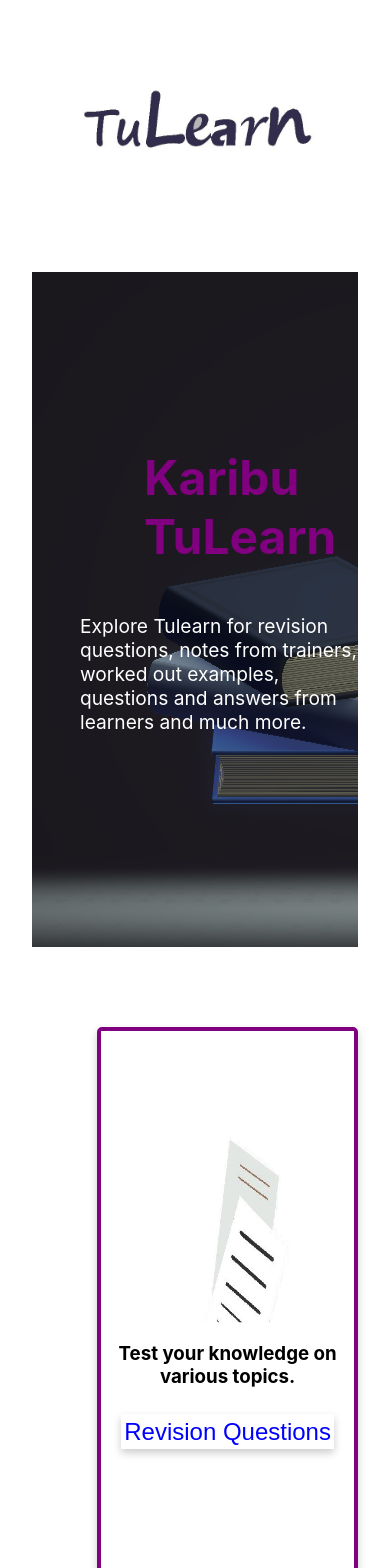
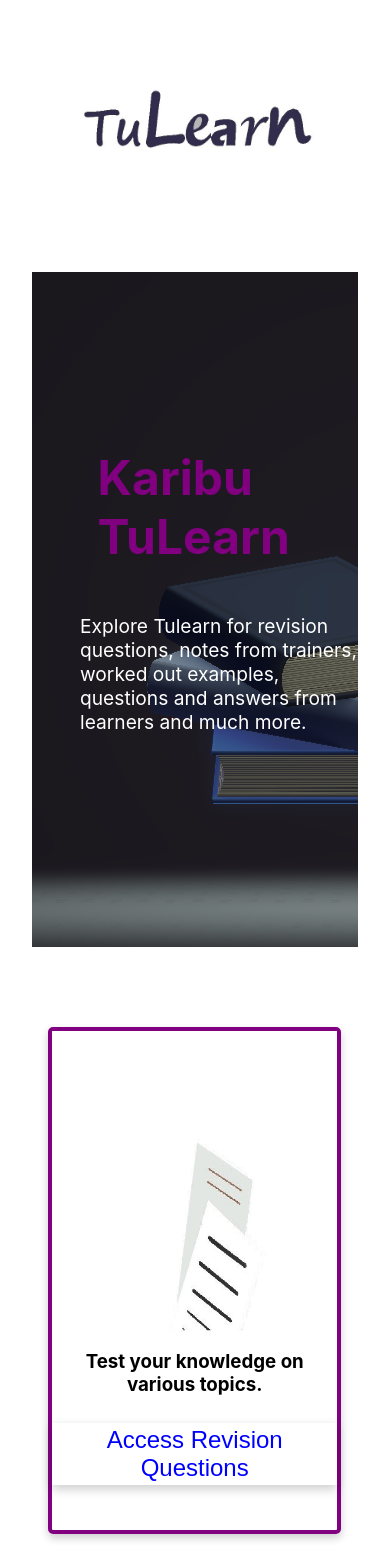
Before and after one commit to kurves/tulearn, a Next.js app: page / in a window 390 px wide. Shown: the top 1568 px of the page. Built offline with nearby package versions, Linux system fonts and the light colour scheme.

Commit message:
working on design mistakes

```diff
--- a/pages/landing.js
+++ b/pages/landing.js
@@ -19,7 +19,7 @@
 				height={300}
 			/>
 			<div className={styles.description}>
-				<h3 style={{ color: "purple", marginLeft: "4rem", fontSize: "3rem" }}>
+				<h3 className={styles.welcome}>
 					Karibu TuLearn
 				</h3>
 				<p style={{ fontSize: "1.2rem" }}>
@@ -35,7 +35,7 @@
 				<Link href="./units">
 				<Service
 					description="Test your knowledge on various topics."
-					title="Revision Questions"
+					title={"Access Revision  Questions"}
 				/>
 				</Link>
 			</div>
--- a/styles/Home.module.css
+++ b/styles/Home.module.css
@@ -42,3 +42,14 @@
     }
 
 }
+
+
+@media screen and (max-width: 500px) {
+	.footer {
+	padding:1.5rem;
+  height:2%;
+
+
+
+	}
+}
--- a/styles/Landing.module.css
+++ b/styles/Landing.module.css
@@ -1,63 +1,84 @@
-.landing{
-    height:450vh;
-    margin-top:-2rem;
+.landing {
+	height: 450vh;
+	margin-top: -2rem;
+}
+
+@media screen and (max-width: 500px) {
+	.landing {
+		height:330vh;
 
 
-}
-.description{
-   font-size:1.0rem;
-    font-weight:medium;
-    margin:0,2rem;
-    background-image:url('/bgwelearn.png');
-    height:80vh;
-    justify-content:center;
-    padding-top:8rem;
-    padding-left:3rem;
-    color:white;
 
+	}
 }
 
 
 
 
-.servicesbtn:hover
-{
-    box-shadow:0 8px 16px 0 rgba(0,0,0,0.3);
-color:white;
 
-background-color:purple;
+.description {
+	font-size: 1rem;
+	font-weight: medium;
+	margin: 0, 2rem;
+	background-image: url("/bgwelearn.png");
+	height: 80vh;
+	justify-content: center;
+	padding-top: 8rem;
+	padding-left: 3rem;
+	color: white;
+}
+
+.welcome{
+	color: purple;
+		margin-left: 4rem;
+		font-size: 3rem ;
 }
 
 
-.servicesdiv{
-      box-shadow: 0 4px 8px 0 rgba(0,0,0,0.2);
-  transition: 0.3s;
-    display:flex;
-    flex-direction:column;
+
+@media screen and (max-width: 500px) {
+	.welcome {
+		margin-left:1.1rem;
 
 
-   border-radius: 5px;
-margin-top:4rem;
- text-align:center;
- height:90vh;
-border:4px solid purple;
-width:60%;
- margin-left:20%;
 
+	}
 }
 
-@media screen and (max-width:500px) {
-    .servicesdiv{
-        height:80vh;
-        width:80%;
-        margin-bottom:0rem;
 
-    }
 
+.servicesbtn:hover {
+	box-shadow: 0 8px 16px 0 rgba(0, 0, 0, 0.3);
+	color: white;
+
+	background-color: purple;
 }
 
-.container{
+.servicesdiv {
+	box-shadow: 0 4px 8px 0 rgba(0, 0, 0, 0.2);
+	transition: 0.3s;
+	display: flex;
+	flex-direction: column;
 
-    margin-top:5rem;
+	border-radius: 5px;
+	margin-top: 4rem;
+	text-align: center;
+	height: 90vh;
+	border: 4px solid purple;
+	width: 60%;
+	margin-left: 20%;
+}
 
+@media screen and (max-width: 500px) {
+	.servicesdiv {
+		height: 60vh;
+		width: 90%;
+		margin-bottom: 0rem;
+		margin-left:1rem;
+
+	}
 }
+
+.container {
+	margin-top: 5rem;
+}
--- a/styles/Service.module.css
+++ b/styles/Service.module.css
@@ -5,15 +5,18 @@
    border:transparent;
     font-size:1.5rem;
     cursor:pointer;
-    box-shadow:0 4px 8px 0 rgba(0,0,0,0.2);
+    box-shadow:0 4px 10px 0 rgba(10,0,0,0.2);
   transition:0.2;
   margin-top:0.5rem;
+
 
 }
 
 @media screen and (max-width:500px) {
     .servicesbtn{
   padding:0.2rem;
+  font-size:1.5rem;
+
     }
 
 }
--- a/styles/Units.module.css
+++ b/styles/Units.module.css
@@ -16,7 +16,15 @@
 
 
 
+@media screen and (max-width: 500px) {
+	.unitsdiv{
 
+	height:	50vh;
+
+
+
+	}
+}
 
 .unitsbtn {
 	padding: 0.5rem;
```
